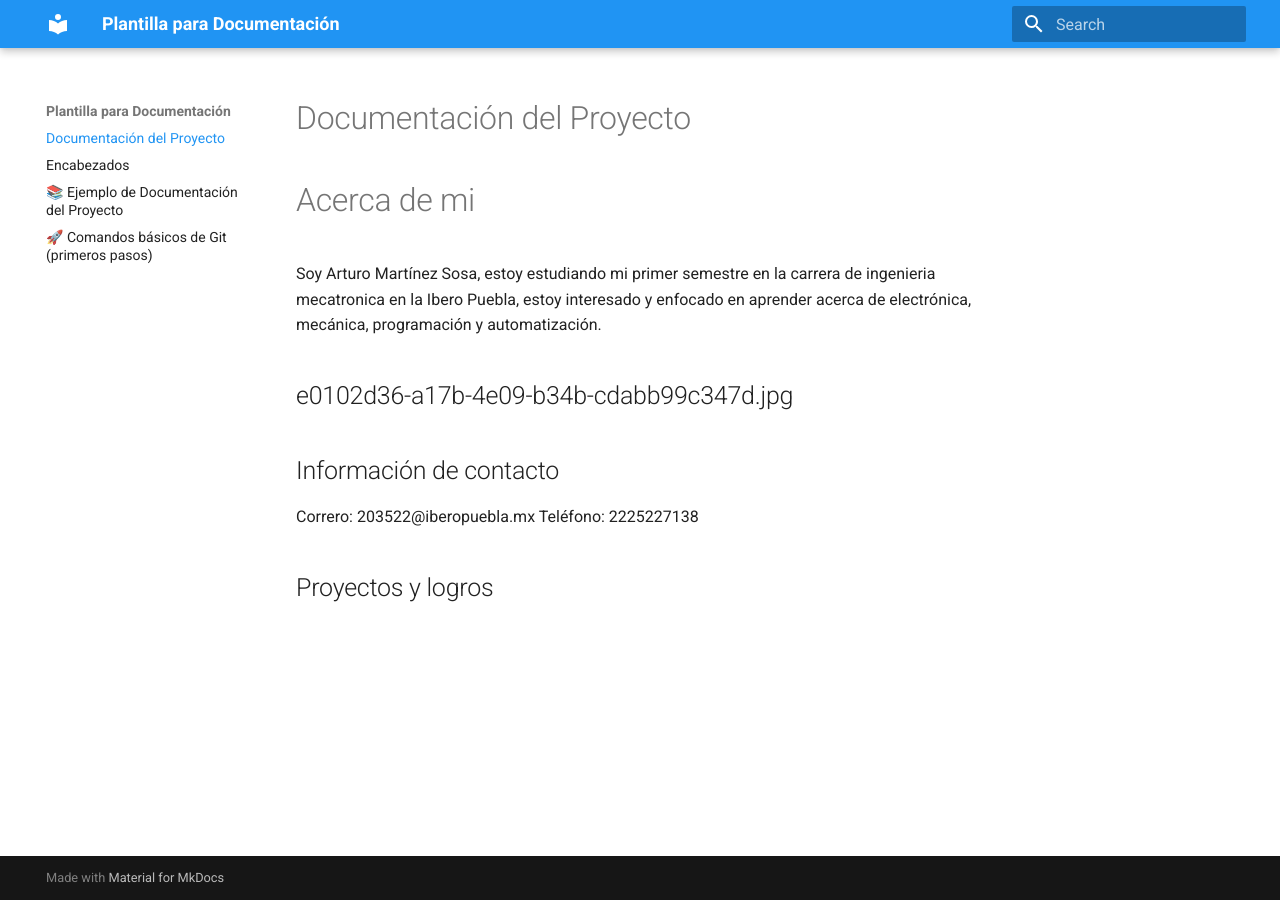
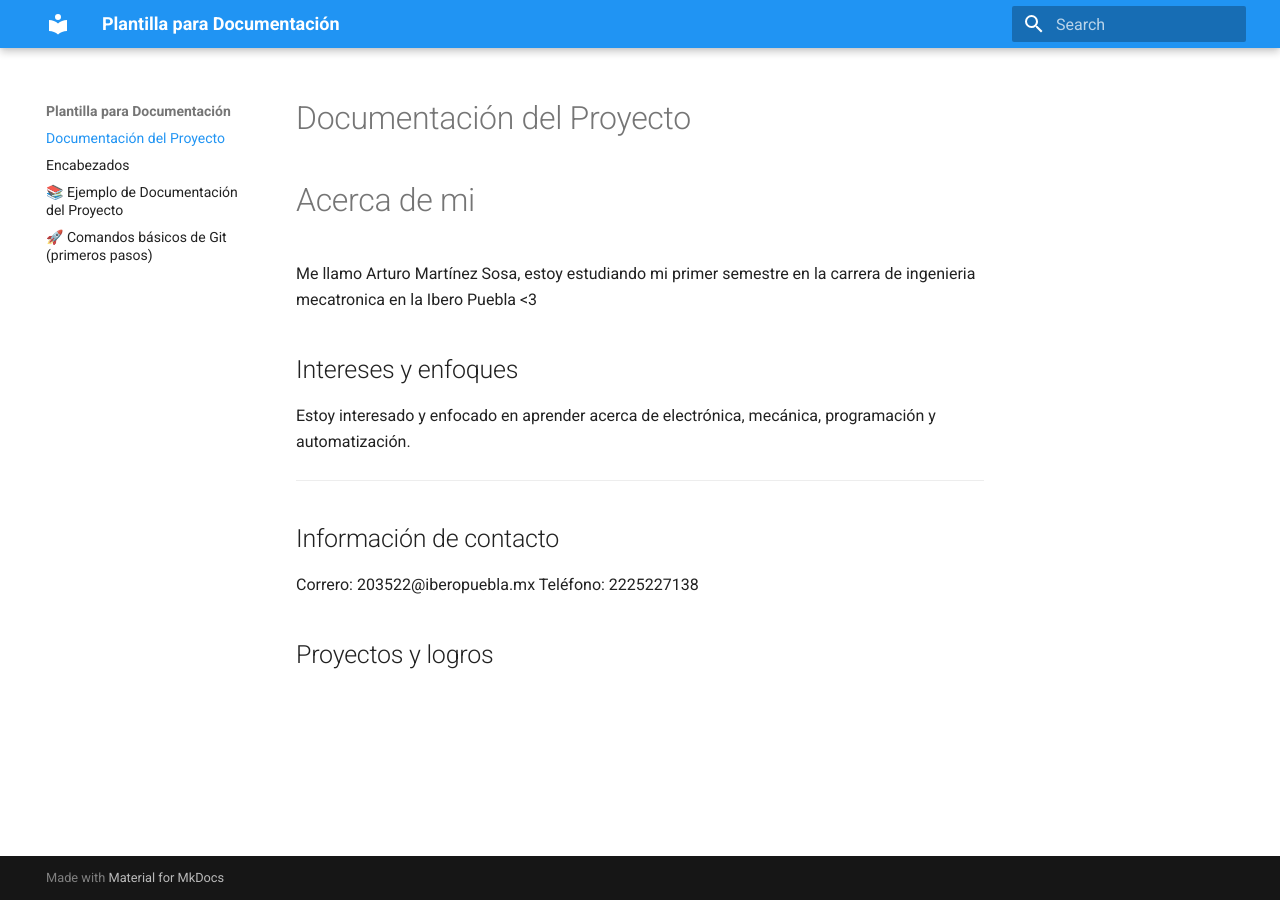
Before and after one commit to Arturo203522/portafolio-ibero, an MkDocs documentation site: the page built from docs/index.md, in a window 1280 px wide. Built offline with MkDocs 1.6.1 and Material for MkDocs 9.7.7, drawn with Linux system fonts in a browser that asks for light colours.

Commit message:
Update index.md

```diff
--- a/docs/index.md
+++ b/docs/index.md
@@ -2,9 +2,12 @@
 
 
 #Acerca de mi
-Soy Arturo Martínez Sosa, estoy estudiando mi primer semestre en la carrera de ingenieria mecatronica en la Ibero Puebla, estoy interesado y enfocado en aprender acerca de electrónica, mecánica, programación y automatización.
+Me llamo Arturo Martínez Sosa, estoy estudiando mi primer semestre en la carrera de ingenieria mecatronica en la Ibero Puebla <3
 
-e0102d36-a17b-4e09-b34b-cdabb99c347d.jpg
+##Intereses y enfoques
+Estoy interesado y enfocado en aprender acerca de electrónica, mecánica, programación y automatización.
+
+
 ---
 ##Información de contacto
 Correro: 203522@iberopuebla.mx
```
